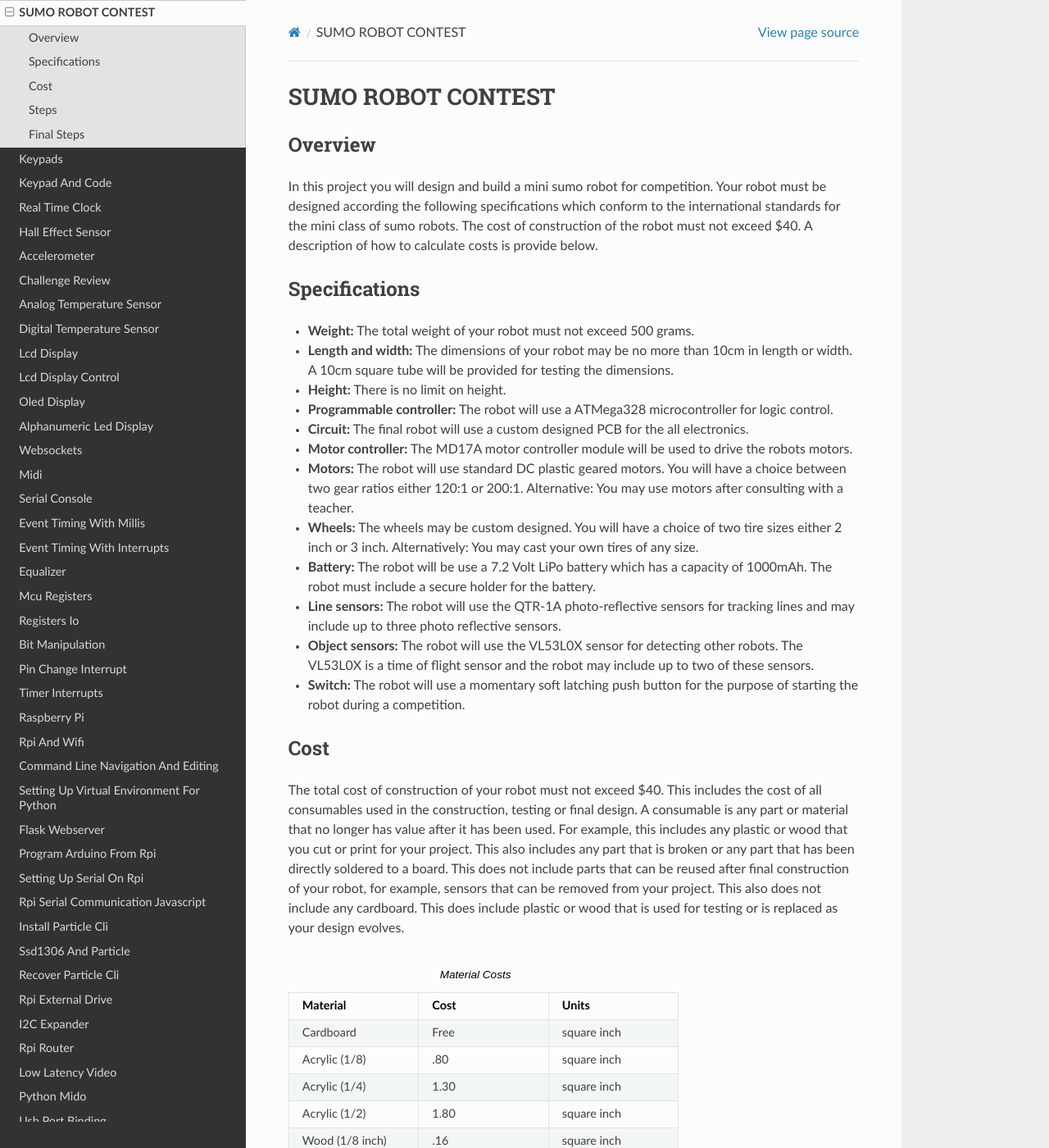
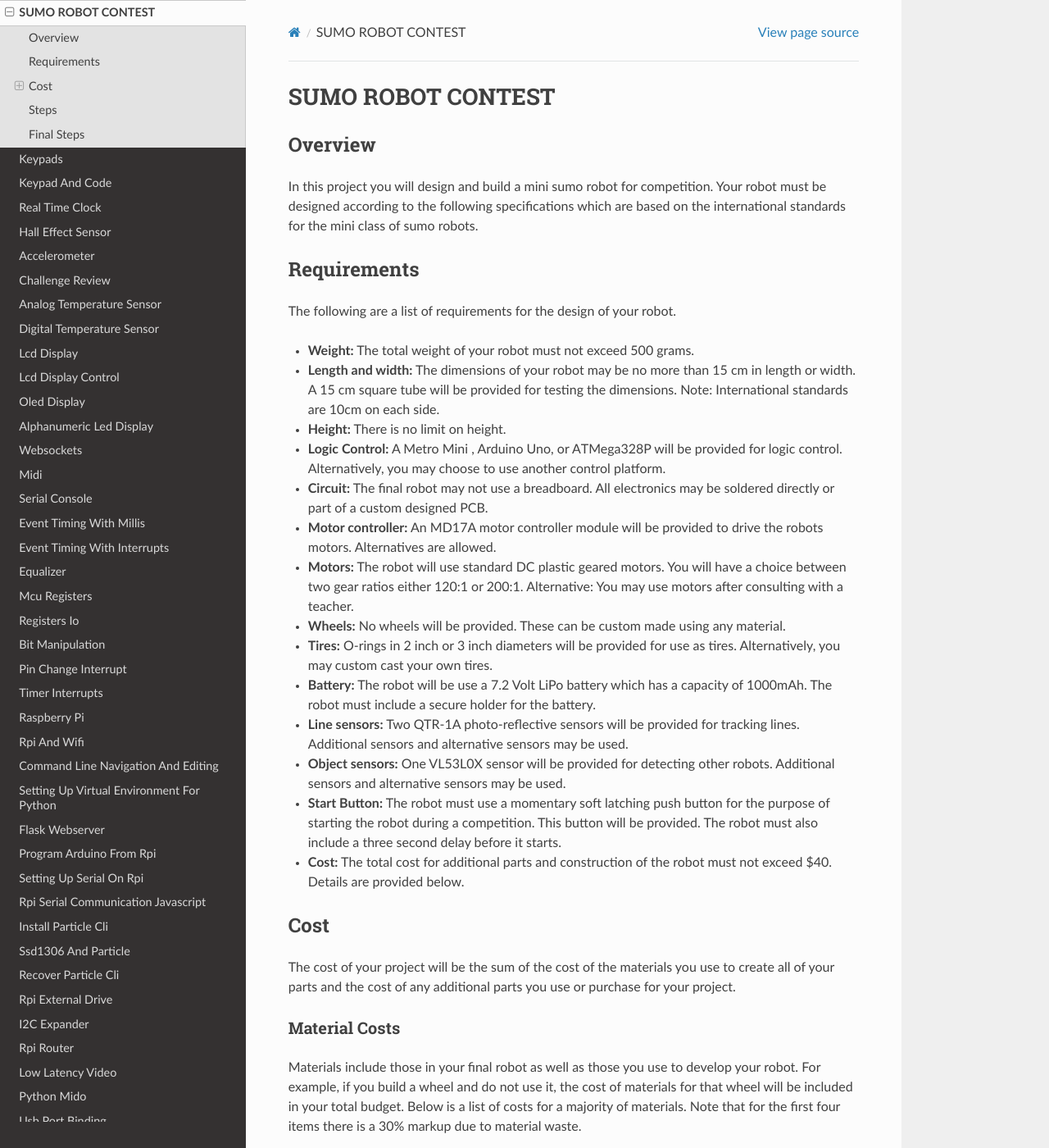
Before and after one commit to maxtkc/mvths-wiki, a Sphinx documentation site: the page built from docs/066i-sumo-robot.rst, in a window 1280 px wide and 1400 px high. Shown: the whole window at 82% size. Built offline with Sphinx 7.4.7 and the Read the Docs theme 2.0.0, drawn with Linux system fonts in a browser that asks for light colours; pages that are not in the unit, such as notebooks, are missing from menus; some of the changed text lies outside the part shown.

Commit message:
Update 066i-sumo-robot.rst

```diff
--- a/docs/066i-sumo-robot.rst
+++ b/docs/066i-sumo-robot.rst
@@ -4,27 +4,36 @@ SUMO ROBOT CONTEST
 Overview
 --------
 
-In this project you will design and build a mini sumo robot for competition. Your robot must be designed according the following specifications which conform to the international standards for the mini class of sumo robots. The cost of construction of the robot must not exceed $40. A description of how to calculate costs is provide below.
+In this project you will design and build a mini sumo robot for competition. Your robot must be designed according to the following specifications which are based on the international standards for the mini class of sumo robots.
 
-Specifications
+Requirements
 --------------
 
+The following are a list of requirements for the design of your robot.
+
 - **Weight:** The total weight of your robot must not exceed 500 grams.
-- **Length and width:** The dimensions of your robot may be no more than 10cm in length or width. A 10cm square tube will be provided for testing the dimensions.
+- **Length and width:** The dimensions of your robot may be no more than 15 cm in length or width. A 15 cm square tube will be provided for testing the dimensions. Note: International standards are 10cm on each side.
 - **Height:** There is no limit on height.
-- **Programmable controller:** The robot will use a ATMega328 microcontroller for logic control.
-- **Circuit:** The final robot will use a custom designed PCB for the all electronics.
-- **Motor controller:** The MD17A motor controller module will be used to drive the robots motors.
+- **Logic Control:** A Metro Mini , Arduino Uno, or ATMega328P will be provided for logic control. Alternatively, you may choose to use another control platform.
+- **Circuit:** The final robot may not use a breadboard. All electronics may be soldered directly or part of a custom designed PCB.
+- **Motor controller:** An MD17A motor controller module will be provided to drive the robots motors. Alternatives are allowed.
 - **Motors:** The robot will use standard DC plastic geared motors. You will have a choice between two gear ratios either 120:1 or 200:1. Alternative: You may use motors after consulting with a teacher.
-- **Wheels:** The wheels may be custom designed. You will have a choice of two tire sizes either 2 inch or 3 inch. Alternatively: You may cast your own tires of any size.
+- **Wheels:** No wheels will be provided. These can be custom made using any material.
+- **Tires:** O-rings in 2 inch or 3 inch diameters will be provided for use as tires. Alternatively, you may custom cast your own tires.
 - **Battery:** The robot will be use a 7.2 Volt LiPo battery which has a capacity of 1000mAh. The robot must include a secure holder for the battery.
-- **Line sensors:** The robot will use the QTR-1A photo-reflective sensors for tracking lines and may include up to three photo reflective sensors.
-- **Object sensors:** The robot will use the VL53L0X sensor for detecting other robots. The VL53L0X is a time of flight sensor and the robot may include up to two of these sensors.
-- **Switch:** The robot will use a momentary soft latching push button for the purpose of starting the robot during a competition.
+- **Line sensors:** Two QTR-1A photo-reflective sensors will be provided for tracking lines. Additional sensors and alternative sensors may be used.
+- **Object sensors:** One VL53L0X sensor will be provided for detecting other robots. Additional sensors and alternative sensors may be used.
+- **Start Button:** The robot must use a momentary soft latching push button for the purpose of starting the robot during a competition. This button will be provided. The robot must also include a three second delay before it starts.
+- **Cost:** The total cost for additional parts and construction of the robot must not exceed $40. Details are provided below.
 
 Cost
 ----
-The total cost of construction of your robot must not exceed $40. This includes the cost of all consumables used in the construction, testing or final design. A consumable is any part or material that no longer has value after it has been used. For example, this includes any plastic or wood that you cut or print for your project. This also includes any part that is broken or any part that has been directly soldered to a board. This does not include parts that can be reused after final construction of your robot, for example, sensors that can be removed from your project. This also does not include any cardboard. This does include plastic or wood that is used for testing or is replaced as your design evolves.
+
+The cost of your project will be the sum of the cost of the materials you use to create all of your parts and the cost of any additional parts you use or purchase for your project.
+
+Material Costs
+^^^^^^^^^^^^^^
+Materials include those in your final robot as well as those you use to develop your robot. For example, if you build a wheel and do not use it, the cost of materials for that wheel will be included in your total budget. Below is a list of costs for a majority of materials. Note that for the first four items there is a 30% markup due to material waste.
 
 .. list-table:: Material Costs
    :widths: 25 25 25
@@ -37,31 +46,31 @@ The total cost of construction of your robot must not exceed $40. This includes
      - Free
      - square inch
    * - Acrylic (1/8)
-     - .80
+     - .16
      - square inch
    * - Acrylic (1/4)
-     - 1.30
+     - .25
      - square inch
    * - Acrylic (1/2)
-     - 1.80
+     - .60
      - square inch
-   * - Wood (1/8 inch)
-     - .16
+   * - Plywood (1/8 inch)
+     - .12
      - square inch
-   * - Wood (1/4 inch)
-     - .20
+   * - Plywood (1/4 inch)
+     - .14
      - square inch
-   * - PLA (Fusion)
-     - .30
+   * - PLA (Fusion3)
+     - .70
      - cubic inch
    * - PLA (Stratasys)
      - 5.00
      - cubic inch
    * - Resin (Formlabs)
-     - .30
+     - 3.50
      - cubic inch
    * - Cooper board (PCB)
-     - 1.60
+     - .80
      - board (4"x5")
 
 Steps
```
